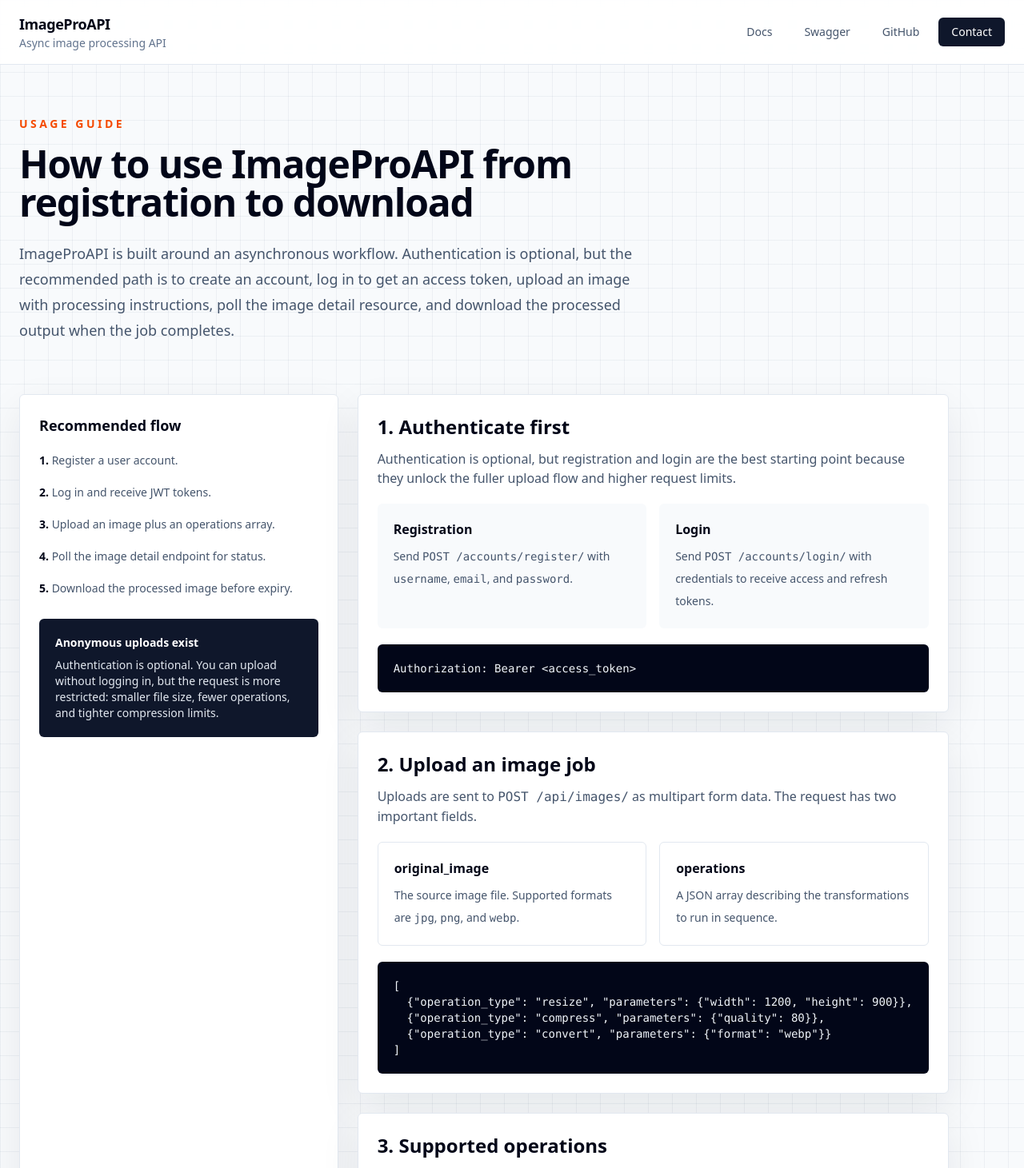
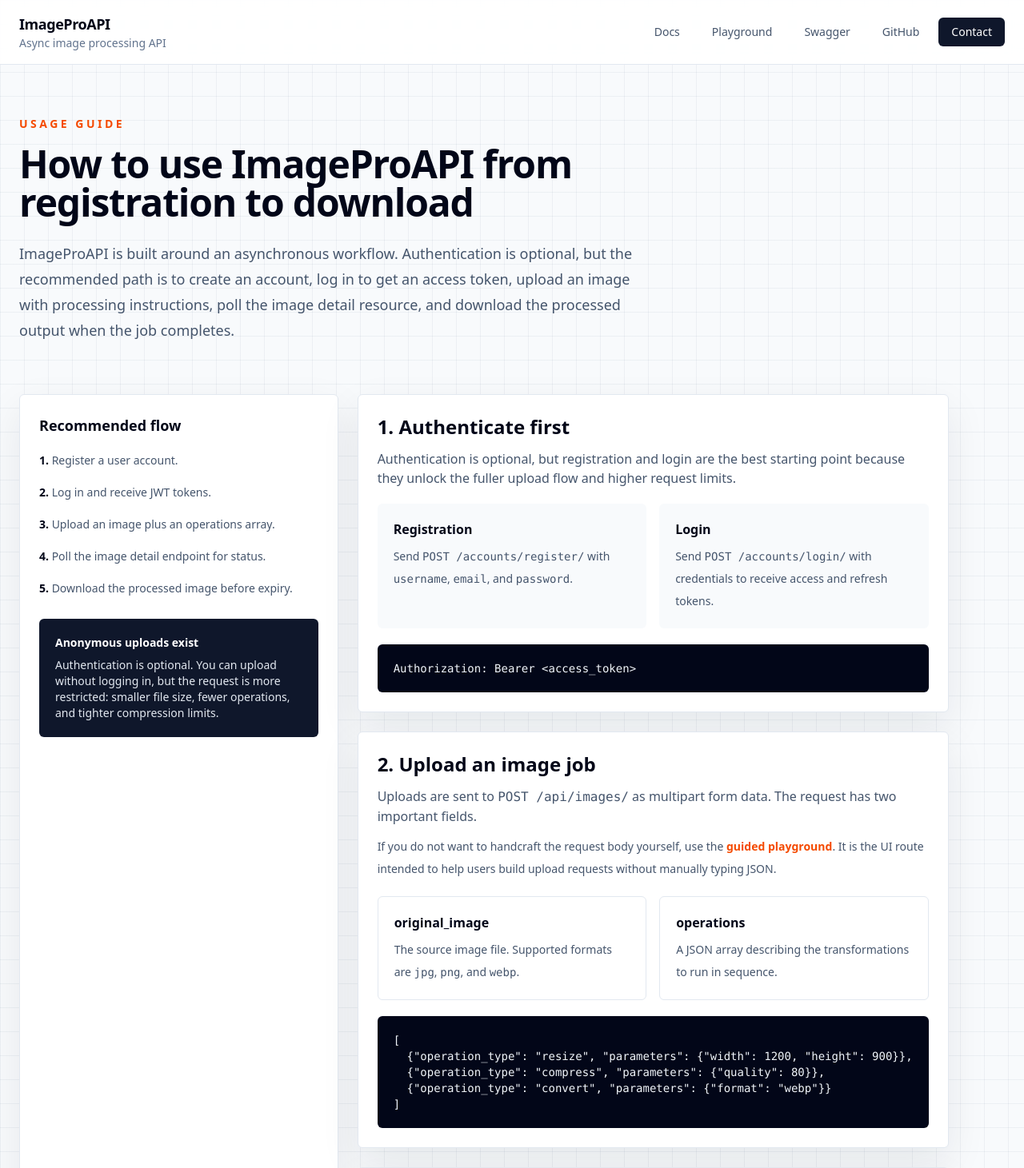
Before and after one commit to JhayceeCodes/ImageProAPI, a Django app: page /api/documentation/ in a window 1280 px wide. Shown: the top 1461 px of the page at 80% size. Run offline with Django 5.2, Linux system fonts and the light colour scheme; parts of the project's set-up code (start-up, migrations or seed data) failed here and were passed over; some libraries are stand-ins or nearby versions.

Commit message:
feat(ui): add playground route and placeholder page

```diff
--- a/core/templates/base.html
+++ b/core/templates/base.html
@@ -45,6 +45,9 @@
                         <a href="{% url 'api-docs' %}" class="rounded-md px-4 py-2 text-slate-600 transition hover:bg-slate-100 hover:text-slate-950 focus:outline-none focus:ring-2 focus:ring-accent/30">
                             Docs
                         </a>
+                        <a href="{% url 'playground' %}" class="rounded-md px-4 py-2 text-slate-600 transition hover:bg-slate-100 hover:text-slate-950 focus:outline-none focus:ring-2 focus:ring-accent/30">
+                            Playground
+                        </a>
                         <a href="{% url 'swagger-ui' %}" class="rounded-md px-4 py-2 text-slate-600 transition hover:bg-slate-100 hover:text-slate-950 focus:outline-none focus:ring-2 focus:ring-accent/30">
                             Swagger
                         </a>
@@ -70,6 +73,7 @@
                 <div class="flex flex-wrap gap-4">
                     <a href="{% url 'home' %}" class="transition hover:text-slate-900">Home</a>
                     <a href="{% url 'api-docs' %}" class="transition hover:text-slate-900">Documentation</a>
+                    <a href="{% url 'playground' %}" class="transition hover:text-slate-900">Playground</a>
                     <a href="{% url 'redoc' %}" class="transition hover:text-slate-900">ReDoc</a>
                 </div>
             </div>
--- a/core/templates/docs/api_docs.html
+++ b/core/templates/docs/api_docs.html
@@ -71,6 +71,11 @@
             <p class="mt-3 text-slate-600">
                 Uploads are sent to <code>POST /api/images/</code> as multipart form data. The request has
                 two important fields.
+            </p>
+            <p class="mt-3 text-sm leading-7 text-slate-600">
+                If you do not want to handcraft the request body yourself, use the
+                <a href="{% url 'playground' %}" class="font-semibold text-orange-600 hover:underline">guided playground</a>.
+                It is the UI route intended to help users build upload requests without manually typing JSON.
             </p>
 
             <div class="mt-5 grid gap-4 md:grid-cols-2">
@@ -189,6 +194,9 @@
             </div>
 
             <div class="mt-6 flex flex-wrap gap-4">
+                <a href="{% url 'playground' %}" class="rounded-md border border-slate-300 bg-white px-5 py-3 text-sm font-semibold text-slate-700 transition hover:border-slate-400 hover:text-slate-950">
+                    Open Playground
+                </a>
                 <a href="{% url 'swagger-ui' %}" class="rounded-md bg-slate-900 px-5 py-3 text-sm font-semibold text-white transition hover:bg-slate-800">
                     Open Swagger
                 </a>
--- a/core/urls.py
+++ b/core/urls.py
@@ -1,7 +1,8 @@
 from django.urls import path
-from .views import home, api_docs
+from .views import home, api_docs, playground
 
 urlpatterns = [
     path("", home, name="home"),
     path("api/documentation/", api_docs, name="api-docs"),
+    path("playground/", playground, name="playground"),
 ]
--- a/core/views.py
+++ b/core/views.py
@@ -5,3 +5,6 @@
 
 def api_docs(request):
     return render(request, "docs/api_docs.html")
+
+def playground(request):
+    return render(request, "playground.html")
```
Also changed, not shown: core/templates/playground.html (added, +18 -0 lines).
